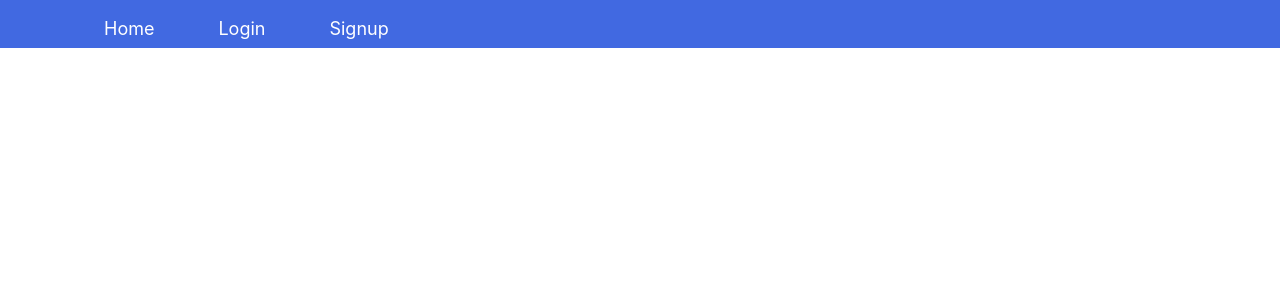
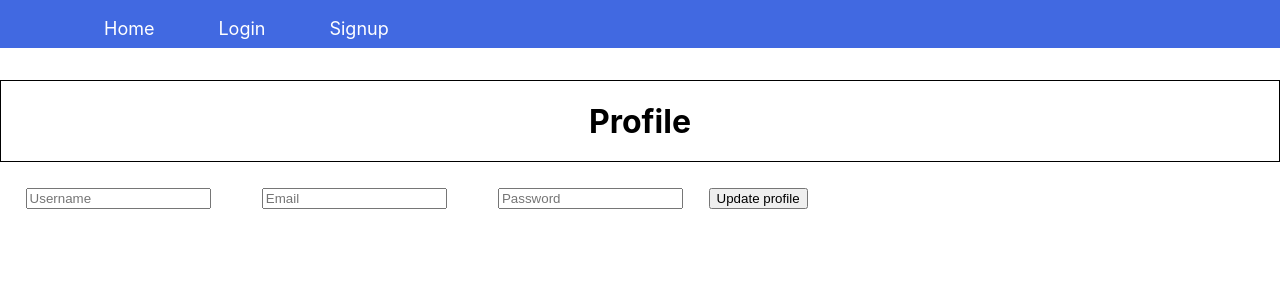
Before and after one commit to VegardVog/Bob-s-settlement, a React (Create React App) app in the folder frontend/: page /profile in a window 1280 px wide. Before the commit this address had no page. Shown: the top 300 px of the page. Built offline with nearby package versions, Linux system fonts and the light colour scheme; no server answers.

Commit message:
#4 get user from api and input to form

```diff
--- a/frontend/src/App.tsx
+++ b/frontend/src/App.tsx
@@ -5,6 +5,8 @@ import Signup from "./pages/auth/Signup";
 import Login from "./pages/auth/Login";
 import Dashboard from "./pages/Dashboard";
 import Menu from "./components/Menu";
+import Profile from "./components/profile/Profile";
+import Settlements from "./components/settlements/Settlements";
 
 function App() {
   return (
@@ -14,6 +16,8 @@ function App() {
         <Route path="/signup" element={<Signup />}/>
         <Route path="/login" element={<Login />}/>
         <Route path="/" element={<Dashboard />}/>
+        <Route path="/profile" element={<Profile />} />
+        <Route path="/settlements" element={<Settlements />} />
 
     </Routes>
     </>
--- a/frontend/src/components/Menu.tsx
+++ b/frontend/src/components/Menu.tsx
@@ -22,9 +22,14 @@ const Menu = () => {
             </Link><Link to={"/signup"} style={{ textDecoration: 'none' }}>
                 <li className='menu-li'>Signup</li>
             </Link></>
-             : <> <li className='menu-li'>Profile</li>
+             : <>
+             <Link to={"/profile"} style={{ textDecoration: 'none' }}>
+                <li className='menu-li'>Profile</li>
+             </Link>
 
-             <li className='menu-li'>Settlements</li>
+             <Link to={"/settlements"} style={{ textDecoration: 'none' }}>
+                <li className='menu-li'>Settlements</li>
+             </Link>
              </>}
 
 
--- a/frontend/src/components/auth/Login.tsx
+++ b/frontend/src/components/auth/Login.tsx
@@ -13,7 +13,7 @@ const Login = () =>{
 });
 
 
-const {setLoggedIn, loggedIn} = useContext(UserContext) as UserTypes;
+const {setLoggedIn, setId} = useContext(UserContext) as UserTypes;
 
 const {baseURL} = useContext(HttpRequestsContext) as HttpRequestsTypes;
 
@@ -38,7 +38,7 @@ const handleChange = (e: ChangeEvent<HTMLInputElement>) => {
             try {
                 const response = await axios.post(baseURL + "/auth/signin", form);
                 setLoggedIn("true");
-                console.log(response)
+                setId(response.data.id);
             } catch (error) {
                 console.error(error);
             }
--- a/frontend/src/components/auth/Signup.tsx
+++ b/frontend/src/components/auth/Signup.tsx
@@ -15,7 +15,6 @@ const Signup  = () => {
         role: ["user"],
     });
 
-    const {setLoggedIn} = useContext(UserContext) as UserTypes;
 
     const handleSubmit = (e: React.FormEvent<HTMLFormElement>) => {
         e.preventDefault();
@@ -46,7 +45,6 @@ const Signup  = () => {
                     role: form.role,
                 });
 
-                setLoggedIn("true");
                 navigate("/")
                 console.log(response);
             } catch (error) {
--- /dev/null
+++ b/frontend/src/components/profile/Profile.tsx
@@ -0,0 +1,122 @@
+import React, { ChangeEvent, useContext, useEffect, useState } from 'react'
+import { Link, useNavigate } from 'react-router-dom';
+import { UserContext, UserTypes } from '../../contextAPI/User';
+import "../../styles/profile.css"
+import { HttpRequestsContext, HttpRequestsTypes } from '../../contextAPI/HttpRequests';
+import axios from 'axios';
+
+const Profile = () => {
+
+
+    const {loggedIn, id} = useContext(UserContext) as UserTypes;
+    const {baseURL} = useContext(HttpRequestsContext) as HttpRequestsTypes;
+
+    const navigate = useNavigate();
+
+    const [form, setForm] = useState({
+        username: "",
+        email: "",
+        password: "",
+    });
+
+
+
+
+    useEffect(() => {
+        const fetchData = async () => {
+            try {
+                const response = await axios.get(baseURL + `/users/${id}`)
+                setForm({...form,
+                    username: response.data.data.username,
+                    email: response.data.data.email,
+                })
+            } catch (error) {
+                console.error(error);
+            }
+        }
+        fetchData();
+    }, []);
+
+
+
+    const handleSubmit = (e: React.FormEvent<HTMLFormElement>) => {
+        e.preventDefault();
+        putUser();
+
+    };
+
+
+
+    const putUser = () => {
+        const fetchData = async () => {
+            try {
+                const response = await axios.put(baseURL + "/users", {
+                    username: form.username,
+                    email: form.email,
+                    password: form.password,
+                });
+
+                navigate("/")
+                console.log(response);
+            } catch (error) {
+                console.error(error);
+            }
+        }
+        fetchData();
+    }
+
+    const handleChange = (e: ChangeEvent<HTMLInputElement>) => {
+        const {name, value} = e.target;
+
+        setForm({
+            ...form,
+            [name]: value
+        })
+    };
+
+
+
+  return (
+    <div className='profile-container'>
+        <div className='settlements-title'>
+            <h1>Profile</h1>
+        </div>
+
+        <form>
+        <input
+                    name='username'
+                    type="text"
+                    required
+                    placeholder='Username'
+                    className='signup-form-item'
+                    value={form.username}
+                    onChange={(e) => {handleChange(e)}}
+                    />
+
+
+                <input
+                    name='email'
+                    type="text"
+                    required
+                    placeholder='Email'
+                    className='signup-form-item'
+                    value={form.email}
+                    onChange={(e) => {handleChange(e)}}
+                    />
+
+                <input
+                    name='password'
+                    type="text"
+                    required
+                    placeholder='Password'
+                    className='signup-form-item'
+                    value={form.password}
+                    onChange={(e) => {handleChange(e)}}
+                    />
+            <button type='submit'>Update profile</button>
+        </form>
+    </div>
+  )
+}
+
+export default Profile;
--- /dev/null
+++ b/frontend/src/components/settlements/Settlements.tsx
@@ -0,0 +1,21 @@
+import React, { useContext, useEffect } from 'react'
+import { Link } from 'react-router-dom';
+import { UserContext, UserTypes } from '../../contextAPI/User';
+import "../../styles/settlements.css"
+
+const Settlements = () => {
+
+
+    const {loggedIn} = useContext(UserContext) as UserTypes;
+
+
+  return (
+    <div className='settlements-container'>
+        <div className='settlements-title'>
+            <h1 >Settlements Title</h1>
+        </div>
+    </div>
+  )
+}
+
+export default Settlements;
--- a/frontend/src/contextAPI/User.tsx
+++ b/frontend/src/contextAPI/User.tsx
@@ -4,6 +4,8 @@ import { ReactNode, createContext, useState } from 'react';
 interface UserTypes {
     loggedIn: string;
     setLoggedIn: (value: string) => void;
+    id: string;
+    setId: (value: string) => void;
 }
 
 interface UserProviderProps {
@@ -13,18 +15,27 @@ interface UserProviderProps {
   const initialUserState: UserTypes = {
     loggedIn: sessionStorage.getItem("loggedIn") || "false",
     setLoggedIn: () => {},
+    id: sessionStorage.getItem("id") || "",
+    setId: () => {},
+
   };
 
 const UserContext = createContext<UserTypes | undefined>(initialUserState);
 
 const UserProvider: React.FC<UserProviderProps> = ({children}) => {
     const [loggedIn, setLoggedInState] = useState<string>(initialUserState.loggedIn);
-
+    const [id, setIdState] = useState<string>(initialUserState.id);
 
     //Use setLoggedIn to sate loggedIn state in both session storage and context API
     const setLoggedIn = (value: string) => {
         sessionStorage.setItem("loggedIn", value);
         setLoggedInState(value);
+    }
+
+    const setId = (value: string) => {
+        sessionStorage.setItem("id", value);
+        setIdState(value);
+
     }
     return (
 
@@ -32,6 +43,8 @@ const UserProvider: React.FC<UserProviderProps> = ({children}) => {
     value={{
         loggedIn,
         setLoggedIn,
+        id,
+        setId,
     }}>
 
     {children}
--- a/frontend/src/pages/Dashboard.tsx
+++ b/frontend/src/pages/Dashboard.tsx
@@ -12,7 +12,6 @@ const Dashboard = () => {
           </div>
         </div>
 
-
     )
 
 }
--- /dev/null
+++ b/frontend/src/styles/profile.css
@@ -0,0 +1,16 @@
+.profile-container {
+    display: flex;
+    flex-direction: column;
+    height: 100vh;
+    width: 100vw;
+
+}
+
+.profile-title {
+    display: flex;
+    margin-top: 10vh;
+    border: solid black 1px;
+    justify-content: center;
+    align-items: center;
+    height: 10vh;
+}
--- /dev/null
+++ b/frontend/src/styles/settlements.css
@@ -0,0 +1,16 @@
+.settlements-container {
+    display: flex;
+    flex-direction: column;
+    height: 100vh;
+    width: 100vw;
+
+}
+
+.settlements-title {
+    display: flex;
+    margin-top: 10vh;
+    border: solid black 1px;
+    justify-content: center;
+    align-items: center;
+    height: 10vh;
+}
```
